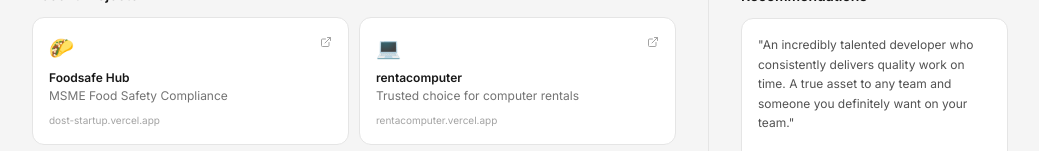
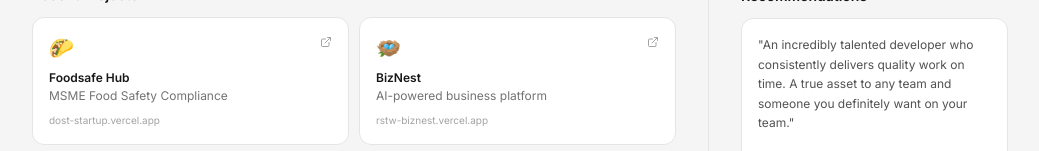
Before and after one commit to prinsnnyo/PROPORTFOLIO, a React (Vite) app: page / in a window 1280 px wide. Shown: the part 649-800 px from the top of the page, without its empty margins (120-1159 px from the left). Built offline with nearby package versions, Linux system fonts and the light colour scheme.

Commit message:
feat: add biznest into the projects

```diff
--- a/src/data/portfolio.ts
+++ b/src/data/portfolio.ts
@@ -93,7 +93,15 @@ export const projects = [
     github: "#",
     tags: ["React", "Next.js"],
   },
-
+  {
+    emoji: "🪺",
+    name: "BizNest",
+    tagline: "AI-powered business platform",
+    url: "rstw-biznest.vercel.app",
+    href: "https://rstw-biznest.vercel.app/",
+    github: "#",
+    tags: ["React", "Next.js"],
+  },
   {
     emoji: "💻",
     name: "rentacomputer",
```
